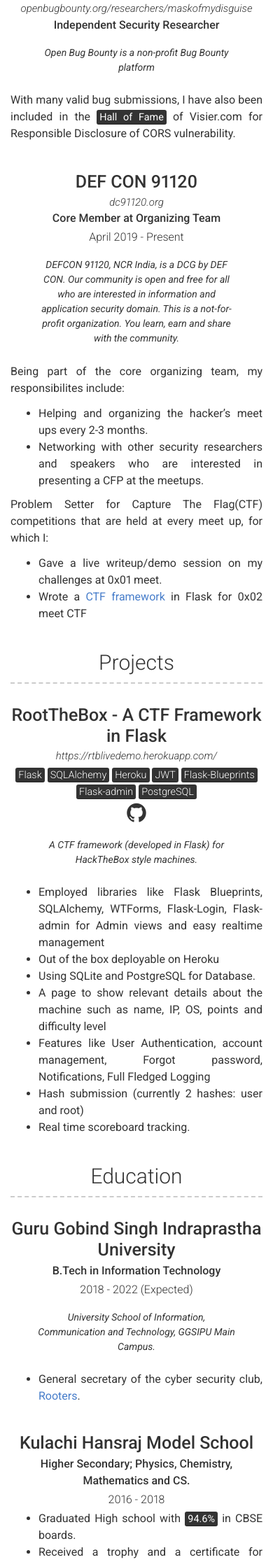
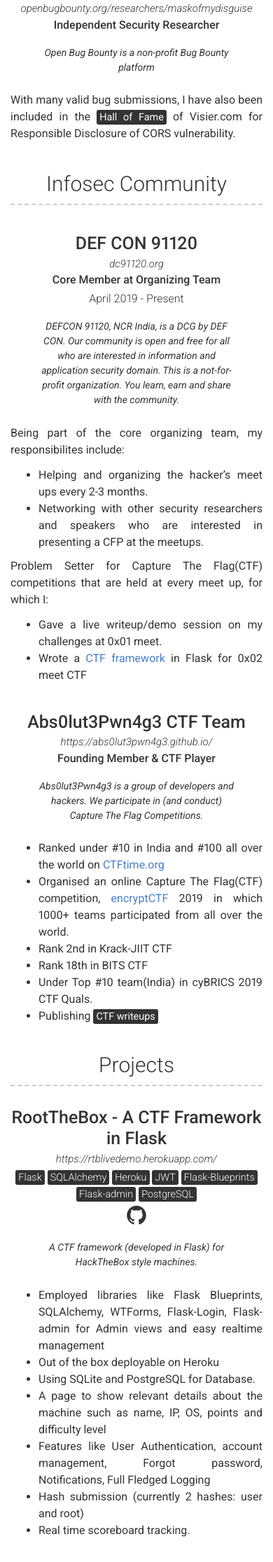
Before and after one commit to eshaan7/eshaan7.github.io, a Jekyll site: the page built from index.md, in a window 390 px wide. Shown: the part 1660-3892 px from the top of the page at 70% size. Built offline with Jekyll 4.4.1, drawn with Linux system fonts in a browser that asks for light colours; some of the changed text lies outside the part shown.

Commit message:
add volunteering_experience stuff

```diff
--- a/_config.yml
+++ b/_config.yml
@@ -46,6 +46,9 @@
 # Achievements Section
 achievements_title: "Few things I am proud of"
 
+# Volunteering Experience section
+volunteering_experience_title: "Infosec Community"
+
 # More Section
 # more_title: A Little More About Me #(Use this to override about more section title)
 more_content: | # this will include new lines to allow paragraphs
--- a/_data/achievements.yml
+++ b/_data/achievements.yml
@@ -22,14 +22,3 @@
   link_name: See Credentials
   description:
     Python for Security Professionals course at Cybrary.it.
-
-- name: Abs0lut3Pwn4g3 CTF Team - Founding Member & CTF Player
-  link: https://abs0lut3pwn4g3.github.io/
-  link_name: https://abs0lut3pwn4g3.github.io/
-  description: |
-    - Ranked under \#10 in India and \#100 all over the world on <a href="https://ctftime.org/team/72103" taget="_blank">CTFtime.org</a>
-    - Organised an online Capture The Flag(CTF) competition, <a href="https://ctftime.org/event/771" target="_blank">encryptCTF</a> 2019 in which 1000+ teams participated from all over the world.
-    - Rank 2nd in Krack-JIIT CTF
-    - Rank 18th in BITS CTF
-    - Under Top \#10 team(India) in cyBRICS 2019 CTF Quals.
-    - Publishing <a href="https://www.abs0lut3pwn4g3.cf/writeups/" target="_blank" ><mark>CTF writeups</mark></a>
--- a/_data/experience.yml
+++ b/_data/experience.yml
@@ -26,26 +26,6 @@
     of Visier.com  for Responsible Disclosure of CORS vulnerability.
 
 
-- layout: left
-  company: DEF CON 91120
-  link: dc91120.org
-  job_title: Core Member at Organizing Team
-  dates: April 2019 - Present
-  quote: >
-    DEFCON 91120, NCR India, is a DCG by DEF CON.
-    Our community is open and free for all who are interested in information and application security domain.
-    This is a not-for-profit organization. You learn, earn and share with the community.
-  description: |
-    Being part of the core organizing team, my responsibilites include:
-    - Helping and organizing the hacker's meet ups every 2-3 months.
-    - Networking with other security researchers and speakers who are interested
-    in presenting a CFP at the meetups.
-
-    Problem Setter for Capture The Flag(CTF) competitions that are held at every meet up, for which I:
-      - Gave a live writeup/demo session on my challenges at 0x01 meet.
-      - Wrote a [CTF framework](#projects) in Flask for 0x02 meet CTF
-
-
 # - layout: left
 #   company: Techspace, USICT
 #   link: techspace.club
--- /dev/null
+++ b/_data/volunteering_experience.yml
@@ -0,0 +1,32 @@
+- layout: left
+  company: DEF CON 91120
+  link: dc91120.org
+  job_title: Core Member at Organizing Team
+  dates: April 2019 - Present
+  quote: >
+    DEFCON 91120, NCR India, is a DCG by DEF CON.
+    Our community is open and free for all who are interested in information and application security domain.
+    This is a not-for-profit organization. You learn, earn and share with the community.
+  description: |
+    Being part of the core organizing team, my responsibilites include:
+    - Helping and organizing the hacker's meet ups every 2-3 months.
+    - Networking with other security researchers and speakers who are interested
+    in presenting a CFP at the meetups.
+
+    Problem Setter for Capture The Flag(CTF) competitions that are held at every meet up, for which I:
+      - Gave a live writeup/demo session on my challenges at 0x01 meet.
+      - Wrote a [CTF framework](#projects) in Flask for 0x02 meet CTF
+
+- layout: left
+  company: Abs0lut3Pwn4g3 CTF Team
+  link: https://abs0lut3pwn4g3.github.io/
+  job_title: Founding Member & CTF Player
+  quote: >
+   Abs0lut3Pwn4g3 is a group of developers and hackers. We participate in (and conduct) Capture The Flag Competitions.
+  description: |
+    - Ranked under \#10 in India and \#100 all over the world on <a href="https://ctftime.org/team/72103" taget="_blank">CTFtime.org</a>
+    - Organised an online Capture The Flag(CTF) competition, <a href="https://ctftime.org/event/771" target="_blank">encryptCTF</a> 2019 in which 1000+ teams participated from all over the world.
+    - Rank 2nd in Krack-JIIT CTF
+    - Rank 18th in BITS CTF
+    - Under Top \#10 team(India) in cyBRICS 2019 CTF Quals.
+    - Publishing <a href="https://www.abs0lut3pwn4g3.cf/writeups/" target="_blank" ><mark>CTF writeups</mark></a>
--- a/_includes/achievements.html
+++ b/_includes/achievements.html
@@ -5,7 +5,7 @@
 
     {% for achievement in site.data.achievements %}
 
-    <div class="card-box-item layout col-xs-3">
+    <div class="card-box-item layout">
         <div class="details">
             {%- if achievement.name -%}<p><b>{{ achievement.name }}</b></p>{%- endif -%}
             {%- if achievement.title -%}<p><b>{{ achievement.title }}</b></p>{%- endif -%}
--- /dev/null
+++ b/_includes/volunteerexp.html
@@ -0,0 +1,6 @@
+<div class="container volunteerexperience-container" id="volunteering_experience">
+    <h3>{{ site.volunteering_experience_title | default: "Volunteering Experience" }}</h3>
+    {% for exp in site.data.volunteering_experience %}
+    {% include {{ exp.layout | default: 'left' | append: ".html" }} item=exp %}
+    {% endfor %}
+</div>
--- a/_layouts/default.html
+++ b/_layouts/default.html
@@ -14,6 +14,10 @@
 
       {%- if site.data.experience.size > 0 -%}
       {%- include experience.html -%}
+      {%- endif -%}
+
+      {%- if site.data.volunteering_experience.size > 0 -%}
+      {%- include volunteerexp.html -%}
       {%- endif -%}
 
       {%- if site.data.projects.size > 0 -%}
--- a/_sass/modern-resume-theme.scss
+++ b/_sass/modern-resume-theme.scss
@@ -212,6 +212,9 @@
   }
 }
 
+/* Custom CSS */
+
+
 .card-box {
   display: flex;
   flex-wrap: wrap;
@@ -220,9 +223,15 @@
 
 .card-box-item {
   margin: 3px;
+  padding: 5px;
   border: 0.2px dashed black !important;
+  width: 30%;
   flex-grow: 1;
   flex-shrink: 1;
+
+  @media screen and (max-width: 768px) {
+    width: 40% !important;
+  }
 }
 
 .link-underlined {
```
